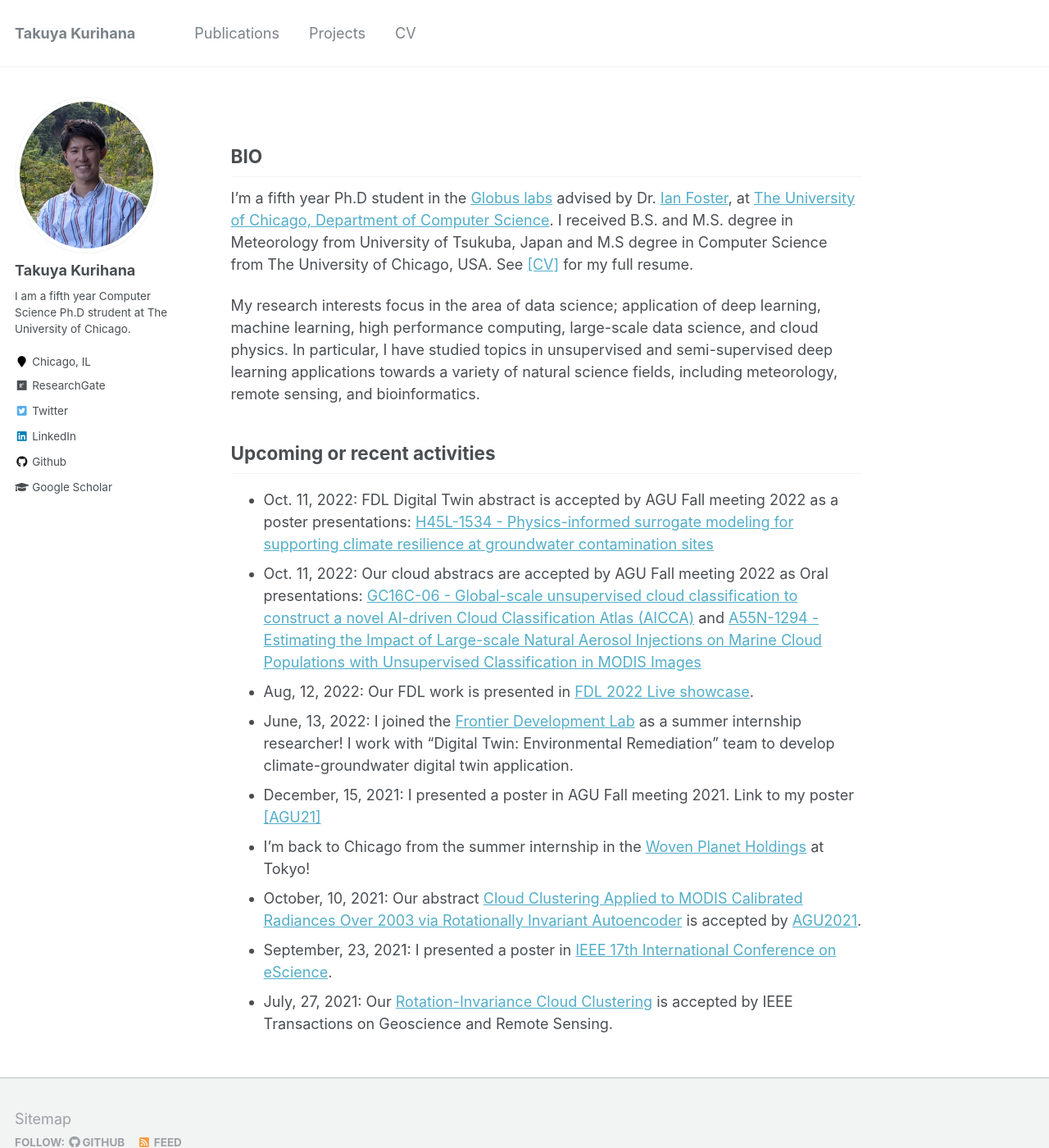
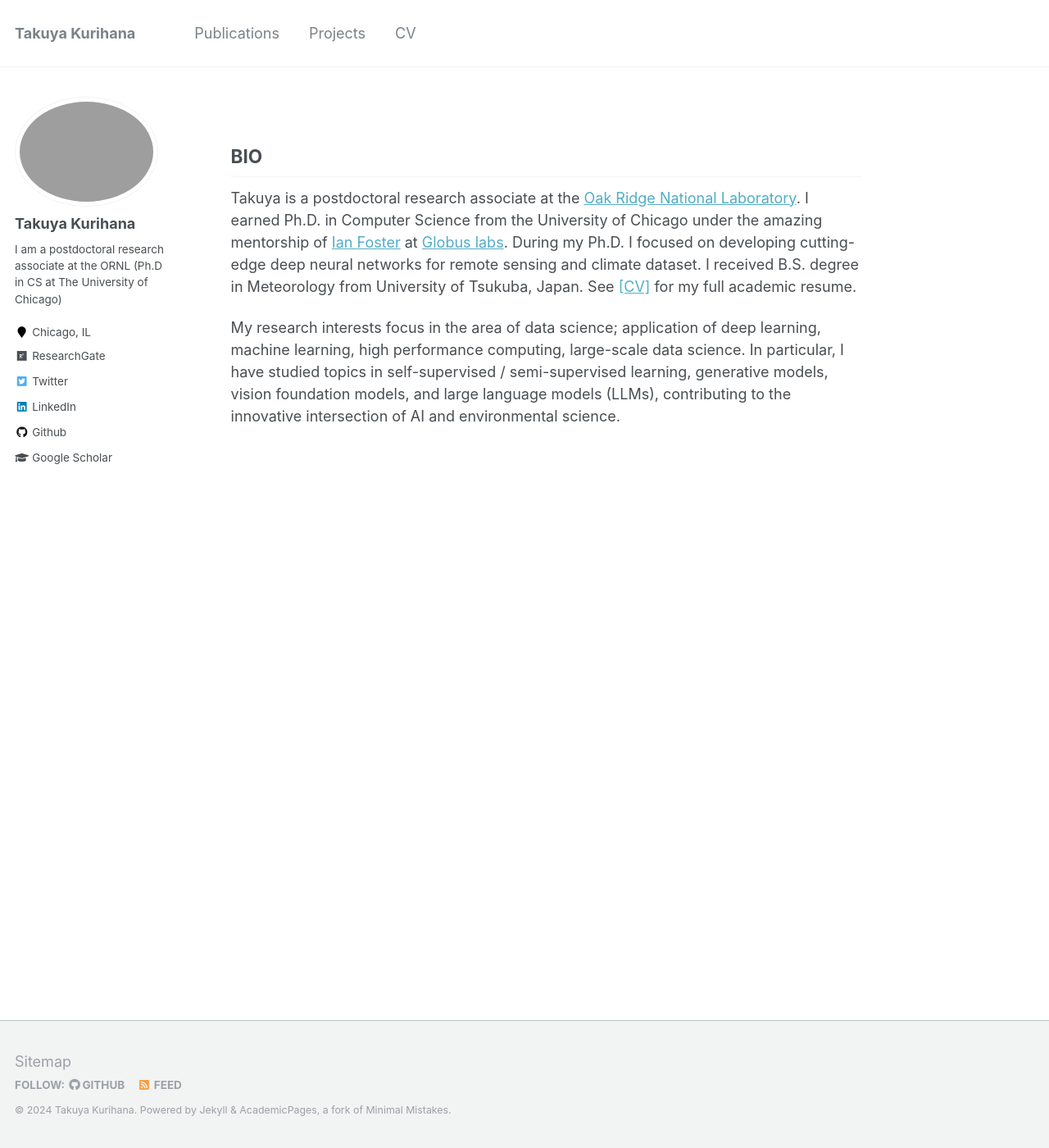
Before and after one commit to TakGlobus/takuyakurihana.github.io, a Jekyll site: the page built from _pages/about.md, in a window 1280 px wide and 1400 px high. Shown: the whole window at 82% size. Built offline with Jekyll 4.4.1, drawn with Linux system fonts in a browser that asks for light colours.

Commit message:
2024 update

```diff
--- a/_config.yml
+++ b/_config.yml
@@ -10,7 +10,7 @@
 title                    : "Takuya Kurihana"
 title_separator          : "-"
 name                     : &name "Takuya Kurihana"
-description              : &description "Third year Computer Science Ph.D student at The University of Chicago"
+description              : &description "Postdoctoral Researcher at The Oak Ridge National Laboratory"
 url                      : https://takglobus.github.io/takuyakurihana.github.io/  # the base hostname & protocol for your site e.g. "https://mmistakes.github.io"
 baseurl                  : "" # the subpath of your site, e.g. "/blog"
 repository               : "takuyakurihana.github.io"
@@ -81,12 +81,13 @@
 # Site Author
 author:
   name             : "Takuya Kurihana"
-  avatar           : "headshot2.jpg"
-  bio              : "I am a fifth year Computer Science Ph.D strudent at The University of Chicago."
+  avatar           : "headshot3.jpg"
+  bio              : "I am a postdoctoral research associate at the ORNL (Ph.D in CS at The University of Chicago)"
   location         : "Chicago, IL"
   employer         :
   pubmed           : #"https://www.ncbi.nlm.nih.gov/pubmed/?term=john+snow"
-  email            : "tkurihana@cs.uchicago.edu"
+  #email            : "tkurihana@cs.uchicago.edu"
+  email            : "kurihanat@ornl.gov"
   googlescholar    : "https://scholar.google.com/citations?user=LLiE6ZUAAAAJ&hl=ja"
   github           : "TakGlobus"
   email            :
--- a/_pages/about.md
+++ b/_pages/about.md
@@ -8,23 +8,9 @@
 ---
 
 ## BIO
-I’m a fifth year Ph.D student in the [Globus labs](https://labs.globus.org/) advised by Dr. [Ian Foster](https://www.anl.gov/profile/ian-t-foster),
-at [The University of Chicago, Department of Computer Science](https://www.cs.uchicago.edu/).
-I received B.S. and M.S. degree in Meteorology from University of Tsukuba, Japan
-and M.S degree in Computer Science from The University of Chicago, USA. See [\[CV\]](https://takglobus.github.io/takuyakurihana.github.io/files/cv_takuya_kurihana_latest.pdf) for my full resume.
+Takuya is a postdoctoral research associate at the [Oak Ridge National Laboratory](https://www.ornl.gov/staff-profile/takuya-kurihana). I earned Ph.D. in Computer Science from the University of Chicago under the amazing mentorship of [Ian Foster](https://www.anl.gov/profile/ian-t-foster) at [Globus labs](https://labs.globus.org/).
+During my Ph.D. I focused on developing cutting-edge deep neural networks for remote sensing and climate dataset.
+I received B.S. degree in Meteorology from University of Tsukuba, Japan. See [\[CV\]](https://takglobus.github.io/takuyakurihana.github.io/files/cv_takuya_kurihana_June2024.pdf) for my full academic resume.
 
-My research interests focus in the area of data science; application of deep learning, machine learning, high performance computing, large-scale data science, and cloud physics.
-In particular, I have studied topics in unsupervised and semi-supervised deep learning applications towards a variety of natural science fields,
-including meteorology, remote sensing, and bioinformatics.
-
-
-## Upcoming or recent activities
-- Oct. 11, 2022: FDL Digital Twin abstract is accepted by AGU Fall meeting 2022 as a poster presentations: [H45L-1534 - Physics-informed surrogate modeling for supporting climate resilience at groundwater contamination sites](https://agu.confex.com/agu/fm22/prelim.cgi/Paper/1097258)
-- Oct. 11, 2022: Our cloud abstracs are accepted by AGU Fall meeting 2022 as Oral presentations: [GC16C-06 - Global-scale unsupervised cloud classification to construct a novel AI-driven Cloud Classification Atlas (AICCA)](https://agu.confex.com/agu/fm22/prelim.cgi/Paper/1155129) and [A55N-1294 - Estimating the Impact of Large-scale Natural Aerosol Injections on Marine Cloud Populations with Unsupervised Classification in MODIS Images](https://agu.confex.com/agu/fm22/prelim.cgi/Paper/1186159)
-- Aug, 12, 2022: Our FDL work is presented in [FDL 2022 Live showcase](https://frontierdevelopmentlab.org/live).
-- June, 13, 2022: I joined the [Frontier Development Lab](https://frontierdevelopmentlab.org/) as a summer internship researcher! I work with "Digital Twin: Environmental Remediation" team to develop climate-groundwater digital twin application.
-- December, 15, 2021: I presented a poster in AGU Fall meeting 2021. Link to my poster [\[AGU21\]](https://takglobus.github.io/takuyakurihana.github.io/files/posters/A35C-1635-TakuyaKurihana-AGU2021.pdf)
-- I'm back to Chicago from the summer internship in the [Woven Planet Holdings](https://www.woven-planet.global/en/woven-alpha/AMP) at Tokyo!
-- October, 10, 2021: Our abstract [Cloud Clustering Applied to MODIS Calibrated Radiances Over 2003 via Rotationally Invariant Autoencoder](https://agu.confex.com/agu/fm21/meetingapp.cgi/Paper/985693) is accepted by [AGU2021](https://www.agu.org/Fall-Meeting).
-- September, 23, 2021: I presented a poster in [IEEE 17th International Conference on eScience](https://ieeexplore.ieee.org/abstract/document/9582325).
-- July, 27, 2021: Our [Rotation-Invariance Cloud Clustering](https://ieeexplore.ieee.org/document/9497325) is accepted by IEEE Transactions on Geoscience and Remote Sensing.
+My research interests focus in the area of data science; application of deep learning, machine learning, high performance computing, large-scale data science.
+In particular, I have studied topics in self-supervised / semi-supervised learning, generative models, vision foundation models, and large language models (LLMs), contributing to the innovative intersection of AI and environmental science.
```
Also changed, not shown: headshot3.jpeg (added).
